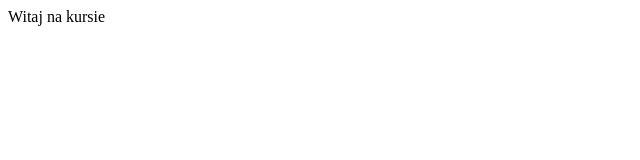
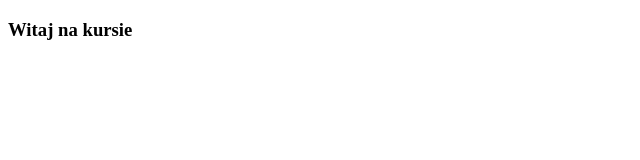
Before and after one commit to kamiljozwik/projekt1, a plain HTML site: page index.html in a window 1280 px wide. Shown: the whole page, without its empty margins (0-640 px from the left). Drawn offline with Linux system fonts and the light colour scheme.

Commit message:
nowy naglowek

```diff
--- a/index.html
+++ b/index.html
@@ -6,6 +6,6 @@
   <title>Kurs git</title>
 </head>
 <body>
-  Witaj na kursie
+  <h3>Witaj na kursie</h3>
 </body>
 </html>
```
